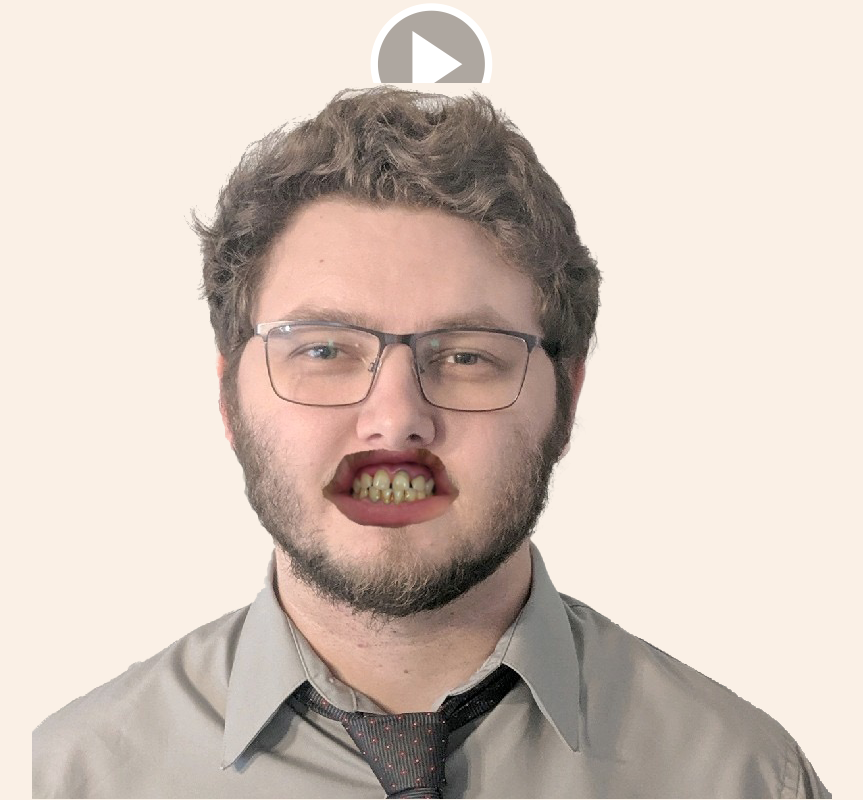
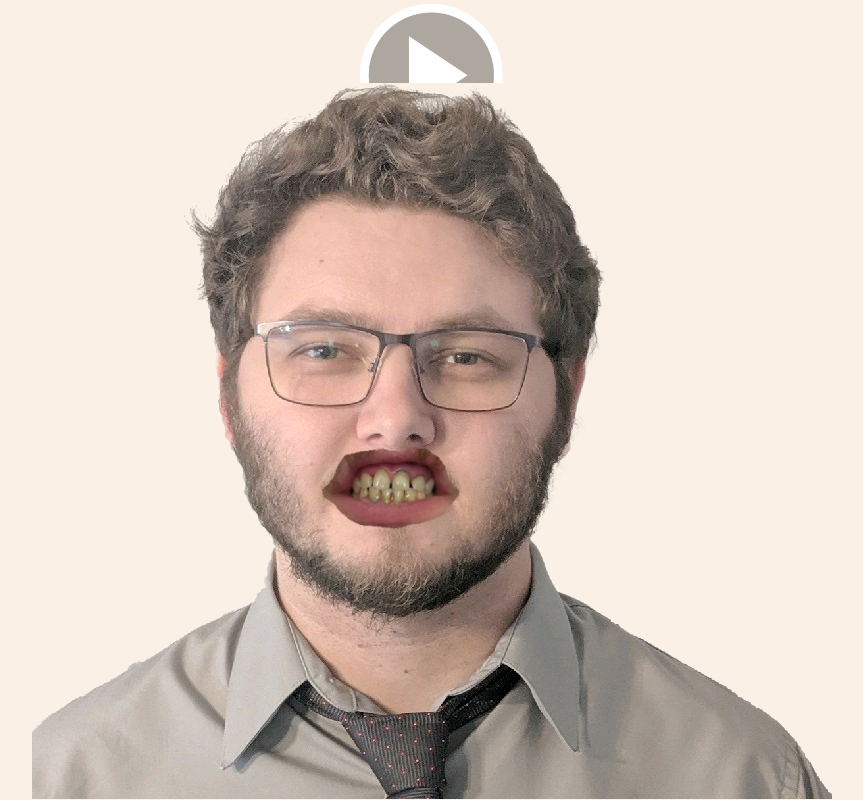
Before and after one commit to brionispoptart/xeroneon.lol, a plain HTML site: page index.html in a window 1280 px wide. Shown: the whole page, without its empty margins (208-1071 px from the left). Drawn offline with Linux system fonts and the light colour scheme.

Commit message:
Update index.html

```diff
--- a/index.html
+++ b/index.html
@@ -24,8 +24,8 @@
     display: none; /* Hide the audio element */
   }
   .play-button {
-    width: 10vw; /* Responsive width based on viewport width */
-    height: 10vw; /* Responsive height based on viewport width */
+   width: 150px;
+      height: 150px;
     background-color: transparent;
     background-image: url('button.png');
     background-size: cover;
```
